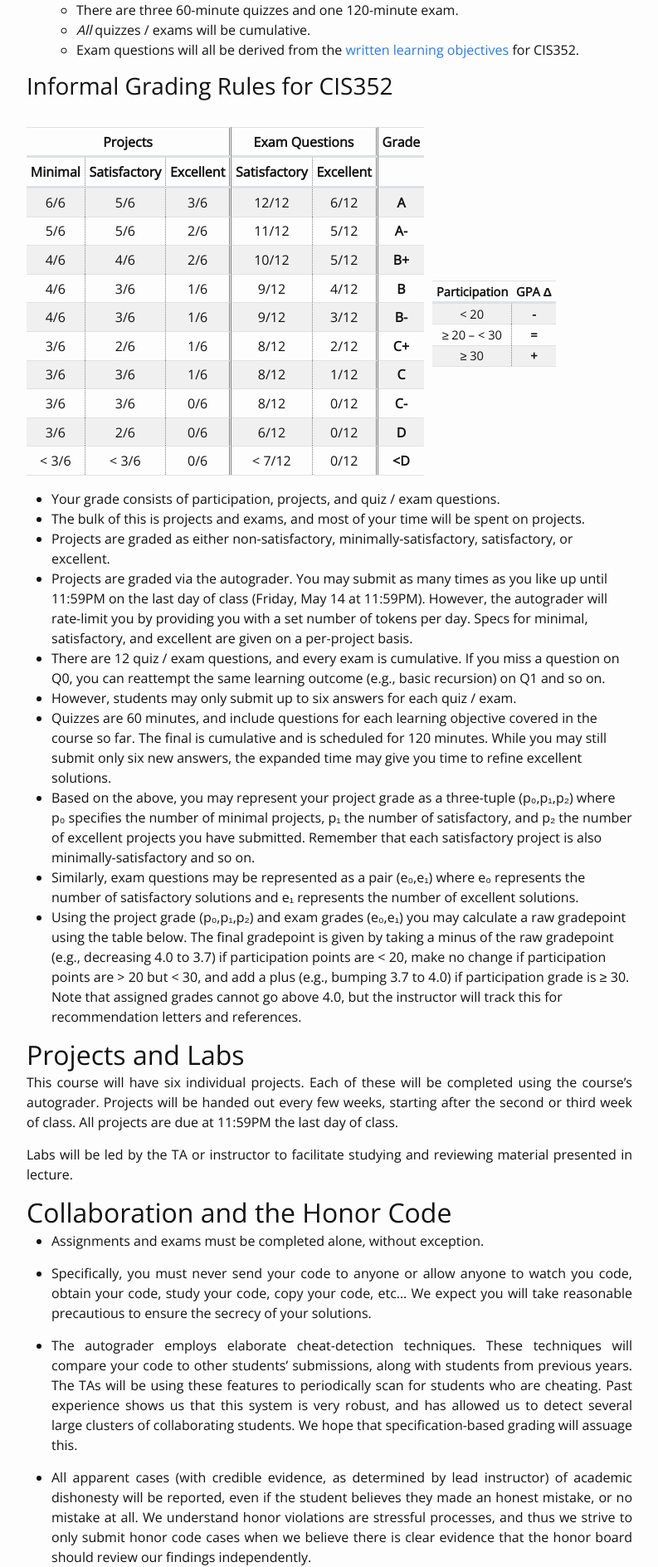
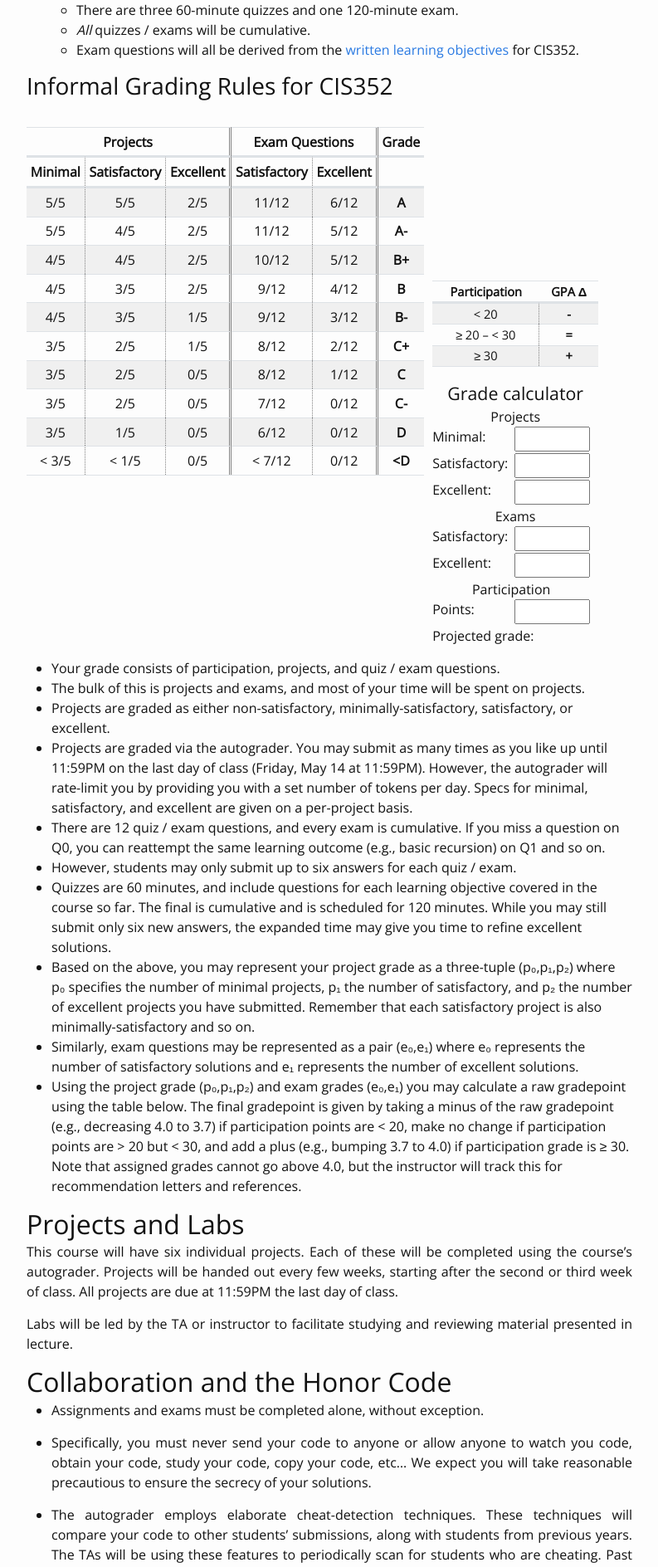
Before and after one commit to kmicinski/cis352-s21, a Jekyll site: the page docs/syllabus/index.html, which Jekyll copies as it is, in a window 1280 px wide. Shown: the part 1080-2968 px from the top of the page at 83% size, without its empty margins (243-1036 px from the left). Built offline with Jekyll 4.4.1, drawn with Linux system fonts in a browser that asks for light colours; nearby versions of some CDN libraries.

Commit message:
webpage update

```diff
--- a/docs/css/main.css
+++ b/docs/css/main.css
@@ -402,7 +402,7 @@ ul p { text-indent: 0px; }
 
 .introtext h2 { font-size: 30px; }
 
-.bs-docs-header { position: relative; text-align: center; background-color: black; background-image: linear-gradient(to bottom, rgba(0, 0, 0, 0) 50%, black 100%), linear-gradient(to top, rgba(0, 0, 0, 0.2) 60%, black 100%), linear-gradient(to right, rgba(0, 0, 0, 0) 90%, black 100%), linear-gradient(to left, rgba(0, 0, 0, 0) 90%, black 100%), url(https://kmicinski.com//cis352-s21/assets/img/bannershort.jpeg); background-size: 800px 250px; height: 250px; background-repeat: no-repeat; background-position: center; }
+.bs-docs-header { position: relative; text-align: center; background-color: black; background-image: linear-gradient(to bottom, rgba(0, 0, 0, 0) 50%, black 100%), linear-gradient(to top, rgba(0, 0, 0, 0.2) 60%, black 100%), linear-gradient(to right, rgba(0, 0, 0, 0) 90%, black 100%), linear-gradient(to left, rgba(0, 0, 0, 0) 90%, black 100%), url(http://kmicinski.com//cis352-s21/assets/img/bannershort.jpeg); background-size: 800px 250px; height: 250px; background-repeat: no-repeat; background-position: center; }
 
 #researchareas { magin: auto; }
 
@@ -470,7 +470,7 @@ ul p { text-indent: 0px; }
 
 .leftside { padding-left: 0px; padding-right: 10px; }
 
-.rightside { padding-top: 200px; padding-left: 0px; padding-right: 0px; }
+.rightside { padding-left: 0px; padding-right: 0px; }
 
 #min { text-align: center; }
 
--- a/docs/syllabus/index.html
+++ b/docs/syllabus/index.html
@@ -8,9 +8,9 @@
   <meta name="description" content="CMSC352--Principles of Programming Languages (Spring '21) at Syracuse">
 
   <link rel="stylesheet" href="https://maxcdn.bootstrapcdn.com/bootstrap/4.0.0/css/bootstrap.min.css" integrity="sha384-Gn5384xqQ1aoWXA+058RXPxPg6fy4IWvTNh0E263XmFcJlSAwiGgFAW/dAiS6JXm" crossorigin="anonymous">
-  <link rel="stylesheet" href="https://kmicinski.com/cis352-s21/css/main.css">
-  <link rel="canonical" href="https://kmicinski.com/cis352-s21/syllabus/">
-  <link rel="alternate" type="application/rss+xml" title="CIS352" href="https://kmicinski.com/cis352-s21/feed.xml">
+  <link rel="stylesheet" href="/css/main.css"> <!-- http://kmicinski.com/cis352-s21/css/main.css"> -->
+  <link rel="canonical" href="http://kmicinski.com/cis352-s21/syllabus/">
+  <link rel="alternate" type="application/rss+xml" title="CIS352" href="http://kmicinski.com/cis352-s21/feed.xml">
   <script src="https://ajax.googleapis.com/ajax/libs/jquery/3.5.1/jquery.min.js"></script>
 </head>
 
@@ -20,7 +20,7 @@
 
   <div class="wrapper">
 
-    <a class="site-title" href=https://kmicinski.com//cis352-s21/>CIS352</a>
+    <a class="site-title" href=http://kmicinski.com//cis352-s21/>CIS352</a>
 
     <nav class="navbar navbar-expand-lg navbar-light bg-light">
       <div class="container-fluid">
@@ -30,13 +30,13 @@
     <div class="collapse navbar-collapse" id="navbarSupportedContent">
       <ul class="navbar-nav">
         <li class="nav-item">
-          <a class="nav-link" href=https://kmicinski.com//cis352-s21/#schedule>Schedule</a>
+          <a class="nav-link" href=http://kmicinski.com//cis352-s21/#schedule>Schedule</a>
         </li>
         <li class="nav-item">
-          <a class="nav-link" href=https://kmicinski.com//cis352-s21/learning-objectives>Objectives</a>
+          <a class="nav-link" href=http://kmicinski.com//cis352-s21/learning-objectives>Objectives</a>
         </li>
         <li class="nav-item">
-          <a class="nav-link" href=https://kmicinski.com//cis352-s21/syllabus>Syllabus</a>
+          <a class="nav-link" href=http://kmicinski.com//cis352-s21/syllabus>Syllabus</a>
         </li>
         <li class="nav-item">
           <a class="nav-link" href="https://autograde.org">Autograde</a>
@@ -67,11 +67,11 @@
     <!--        -->
     <!--      -->
     <!--        -->
-    <!--       <a class="page-link" href="https://kmicinski.com//cis352-s21/schedule/">Schedule</a> -->
+    <!--       <a class="page-link" href="http://kmicinski.com//cis352-s21/schedule/">Schedule</a> -->
     <!--        -->
     <!--      -->
     <!--        -->
-    <!--       <a class="page-link" href="https://kmicinski.com//cis352-s21/syllabus/">Syllabus</a> -->
+    <!--       <a class="page-link" href="http://kmicinski.com//cis352-s21/syllabus/">Syllabus</a> -->
     <!--        -->
     <!--      -->
     <!--        -->
@@ -147,7 +147,7 @@ programming instruction with the TAs / instructor instead.</li>
     <ul>
       <li>There are three 60-minute quizzes and one 120-minute exam.</li>
       <li><em>All</em> quizzes / exams will be cumulative.</li>
-      <li>Exam questions will all be derived from the <a href="https://kmicinski.com//cis352-s21/learning-objectives">written learning
+      <li>Exam questions will all be derived from the <a href="http://kmicinski.com//cis352-s21/learning-objectives">written learning
 objectives</a> for
 CIS352.</li>
     </ul>
@@ -177,81 +177,81 @@ CIS352.</li>
         </thead>
         <tbody>
           <tr id="gradea">
-            <td class="smgradecol">6/6</td>
-            <td class="smgradecol">5/6</td>
-            <td class="lggradecol">3/6</td>
-            <td class="smgradecol">12/12</td>
+            <td class="smgradecol">5/5</td>
+            <td class="smgradecol">5/5</td>
+            <td class="lggradecol">2/5</td>
+            <td class="smgradecol">11/12</td>
             <td class="lggradecol">6/12</td>
             <th scope="row">A</th>
           </tr>
           <tr id="gradeam">
-            <td class="smgradecol">5/6</td>
-            <td class="smgradecol">5/6</td>
-            <td class="lggradecol">2/6</td>
+            <td class="smgradecol">5/5</td>
+            <td class="smgradecol">4/5</td>
+            <td class="lggradecol">2/5</td>
             <td class="smgradecol">11/12</td>
             <td class="lggradecol">5/12</td>
             <th scope="row">A-</th>
           </tr>
           <tr>
-            <td class="smgradecol">4/6</td>
-            <td class="smgradecol">4/6</td>
-            <td class="lggradecol">2/6</td>
+            <td class="smgradecol">4/5</td>
+            <td class="smgradecol">4/5</td>
+            <td class="lggradecol">2/5</td>
             <td class="smgradecol">10/12</td>
             <td class="lggradecol">5/12</td>
             <th scope="row">B+</th>
           </tr>
           <tr>
-            <td class="smgradecol">4/6</td>
-            <td class="smgradecol">3/6</td>
-            <td class="lggradecol">1/6</td>
+            <td class="smgradecol">4/5</td>
+            <td class="smgradecol">3/5</td>
+            <td class="lggradecol">2/5</td>
             <td class="smgradecol">9/12</td>
             <td class="lggradecol">4/12</td>
             <th scope="row">B</th>
           </tr>
           <tr>
-            <td class="smgradecol">4/6</td>
-            <td class="smgradecol">3/6</td>
-            <td class="lggradecol">1/6</td>
+            <td class="smgradecol">4/5</td>
+            <td class="smgradecol">3/5</td>
+            <td class="lggradecol">1/5</td>
             <td class="smgradecol">9/12</td>
             <td class="lggradecol">3/12</td>
             <th scope="row">B-</th>
           </tr>
           <tr>
-            <td class="smgradecol">3/6</td>
-            <td class="smgradecol">2/6</td>
-            <td class="lggradecol">1/6</td>
+            <td class="smgradecol">3/5</td>
+            <td class="smgradecol">2/5</td>
+            <td class="lggradecol">1/5</td>
             <td class="smgradecol">8/12</td>
             <td class="lggradecol">2/12</td>
             <th scope="row">C+</th>
           </tr>
           <tr>
-            <td class="smgradecol">3/6</td>
-            <td class="smgradecol">3/6</td>
-            <td class="lggradecol">1/6</td>
+            <td class="smgradecol">3/5</td>
+            <td class="smgradecol">2/5</td>
+            <td class="lggradecol">0/5</td>
             <td class="smgradecol">8/12</td>
             <td class="lggradecol">1/12</td>
             <th scope="row">C</th>
           </tr>
           <tr>
-            <td class="smgradecol">3/6</td>
-            <td class="smgradecol">3/6</td>
-            <td class="lggradecol">0/6</td>
-            <td class="smgradecol">8/12</td>
+            <td class="smgradecol">3/5</td>
+            <td class="smgradecol">2/5</td>
+            <td class="lggradecol">0/5</td>
+            <td class="smgradecol">7/12</td>
             <td class="lggradecol">0/12</td>
             <th scope="row">C-</th>
           </tr>
           <tr>
-            <td class="smgradecol">3/6</td>
-            <td class="smgradecol">2/6</td>
-            <td class="lggradecol">0/6</td>
+            <td class="smgradecol">3/5</td>
+            <td class="smgradecol">1/5</td>
+            <td class="lggradecol">0/5</td>
             <td class="smgradecol">6/12</td>
             <td class="lggradecol">0/12</td>
             <th scope="row">D</th>
           </tr>
           <tr>
-            <td class="smgradecol">&lt; 3/6</td>
-            <td class="smgradecol">&lt; 3/6</td>
-            <td class="lggradecol">0/6</td>
+            <td class="smgradecol">&lt; 3/5</td>
+            <td class="smgradecol">&lt; 1/5</td>
+            <td class="lggradecol">0/5</td>
             <td class="smgradecol">&lt; 7/12</td>
             <td class="lggradecol">0/12</td>
             <th scope="row">&lt;D</th>
@@ -292,7 +292,6 @@ CIS352.</li>
       <!--     </p> -->
       <!--   </div> -->
       <!-- </div> -->
-
       <table class="table table-sm table-striped grade-table participation">
         <thead>
           <tr class="gradestop">
@@ -315,6 +314,90 @@ CIS352.</li>
           </tr>
         </tbody>
       </table>
+
+
+<div class="div_calc">
+        <p style="text-align: center; font-size: 16pt; margin-bottom: 0px;">Grade calculator</p>
+        <p style="text-align: center; font-size: 12pt; margin-bottom: 0px;">Projects</p>
+        <form onkeyup="calculate()">
+          <div class="leftside_calc" style="width: 200px;padding-right: 10px;">
+          <label for="Proj">Minimal:</label>
+          <input type="text" id="proj_mini" name="exam_exce" size="7" style="float:right" />
+          <label for="Proj">Satisfactory:</label>
+          <input type="text" id="proj_sati" name="exam_sati" size="7" style="float:right" />
+          <label for="Proj">Excellent:</label>
+          <input type="text" id="proj_exce" name="exam_exce" size="7" style="float:right" />
+          </div>
+        </form>
+        <form onkeyup="calculate()">
+          <p style="text-align: center; font-size: 12pt; margin-bottom: 0px;">Exams</p>
+          <div class="rightside_calc" style="width: 200px;padding-right: 10px;">
+            <label for="Exam">Satisfactory:</label>
+            <input type="text" id="exam_sati" name="exam_sati" size="7" style="float:right" />
+            <label for="Exam">Excellent:</label>
+            <input type="text" id="exam_exce" name="exam_exce" size="7" style="float:right" />
+            <p style="text-align: center; font-size: 12pt; margin-bottom: 0px;">Participation</p>
+            <label for="Exam">Points:</label>
+            <input type="text" id="exam_part" name="exam_part" size="7" style="float:right" />
+            </div>
+            <p id="calc_result" style="width: 200px;padding-right: 10px;">Projected grade: </p>
+        </form>
+        <script>
+          function calculate() {
+            var es = parseInt(document.getElementById('exam_sati').value)
+            if (es == "NaN") es = 0
+            var ee = parseInt(document.getElementById('exam_exce').value)
+            if (ee == "NaN") ee = 0
+            var pm = parseInt(document.getElementById('proj_mini').value)
+            if (pm == "NaN") pm = 0
+            var ps = parseInt(document.getElementById('proj_sati').value)
+            if (ps == "NaN") ps = 0
+            var pe = parseInt(document.getElementById('proj_exce').value)
+            if (pe == "NaN") pe = 0
+            var pa = parseInt(document.getElementById('exam_part').value)
+            if (pa == "NaN") pa = 0
+            var grade = [pm,ps,pe,es,ee]
+            var grade_a = [5,5,2,11,6]
+            var grade_am = [5,4,2,11,5]
+            var grade_bp = [4,4,2,10,5]
+            var grade_b = [4,3,2,9,4]
+            var grade_bm = [4,3,1,9,3]
+            var grade_cp = [3,2,1,8,2]
+            var grade_c = [3,2,0,8,1]
+            var grade_cm = [3,2,0,7,0]
+            var grade_d = [3,1,0,6,0]
+            var calibrate = [grade_a, grade_am, grade_bp, grade_b, grade_bm, grade_cp, grade_c, grade_cm, grade_d]
+            var count = [0,0,0,0,0];
+            for(i=0;i<5;i++){
+              // console.log(i)
+              for(j=0;j<9;j++){
+                if(grade[i]<calibrate[j][i]){
+                  count[i]++;
+                }
+              }
+            }
+            // console.log(count)
+            // console.log(["A","A-","B+","B","B-","C+","C","C-","D"][Math.max.apply(null, count)])
+            var rowsink = Math.max.apply(null, count)
+            if(pa>=30) rowsink--;
+            else if(pa<20) rowsink++;
+            console.log(rowsink)
+            if(rowsink>9){
+              result = "F";
+            }
+            else if(rowsink<0){
+              result = "A"
+            }
+            else{
+              result = ["A","A-","B+","B","B-","C+","C","C-","D"][rowsink]
+            }
+	        if (result) {
+              document.getElementById("calc_result").innerHTML = "Projected grade: "+result;
+            }
+          }
+        </script>
+      </div>
+
     </div>
   </div>
 </div>
@@ -684,8 +767,8 @@ etc.. Email me if you have not been invited to the course Slack.</p>
 
 </footer>
 
-<script src=https://kmicinski.com//cis352-s21/bower_components/jquery/dist/jquery.min.js></script>
-<script src=https://kmicinski.com//cis352-s21/bower_components/bootstrap-sass/assets/javascripts/bootstrap.min.js></script>
+<script src=http://kmicinski.com//cis352-s21/bower_components/jquery/dist/jquery.min.js></script>
+<script src=http://kmicinski.com//cis352-s21/bower_components/bootstrap-sass/assets/javascripts/bootstrap.min.js></script>
 
 
   </body>
```
Also changed, not shown: docs/feed.xml (+7 -7 lines), docs/index.html (+12 -12 lines), docs/learning-objectives.html (+11 -11 lines), docs/projects/0.html (+11 -11 lines), docs/schedule/index.html (+13 -13 lines), 2 other files.
